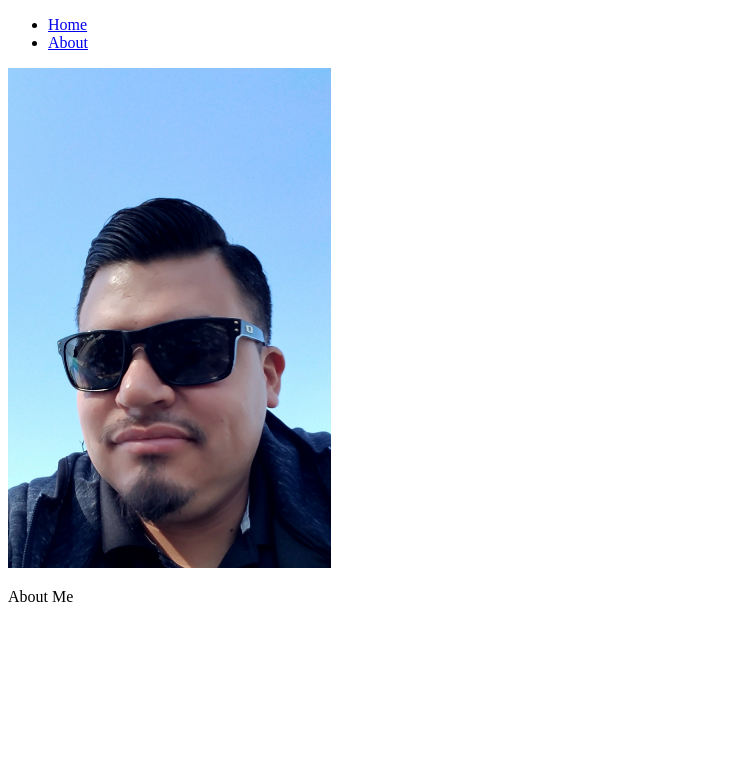
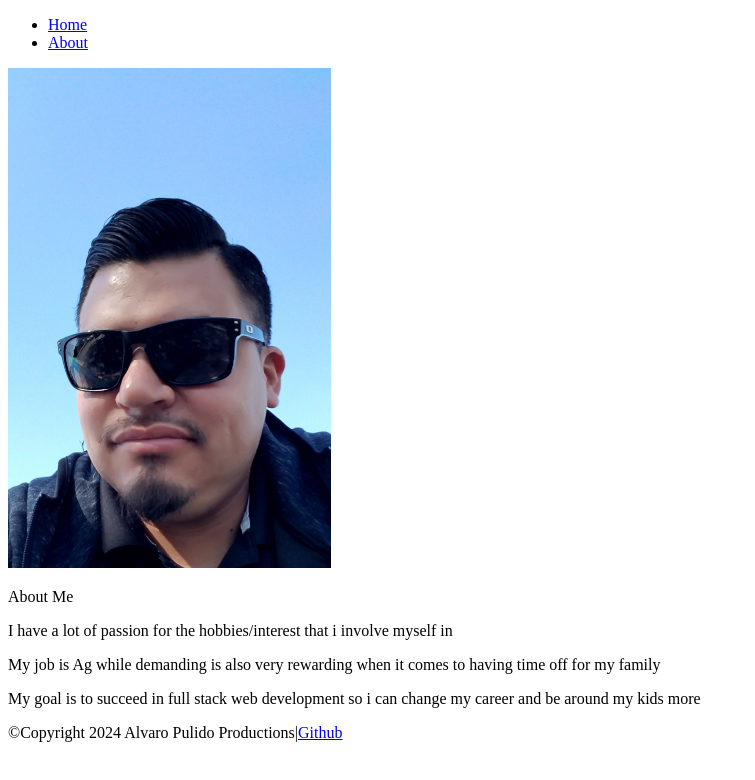
Before and after one commit to apulido08/COMP001B.Assignment1, a plain HTML site: page about.html in a window 1280 px wide. Shown: the whole page, without its empty margins (0-755 px from the left). Drawn offline with Linux system fonts and the light colour scheme.

Commit message:
added p elements to about me file

```diff
--- a/about.html
+++ b/about.html
@@ -17,6 +17,9 @@
         <img src="images/me.jpg" alt="Photo of me" height="500">
     </header>
     <p>About Me</p>
-
+    <p>I have a lot of passion for the hobbies/interest that i involve myself in</p>
+    <p>My job is Ag while demanding is also very rewarding when it comes to having time off for my family</p>
+    <p>My goal is to succeed in full stack web development so i can change my career and be around my kids more</p>
+    <footer><p>&copy;Copyright 2024 Alvaro Pulido Productions|<a href="https://github.com/apulido08" target="_blank">Github</a></p></footer>
 </body>
 </html>
```
